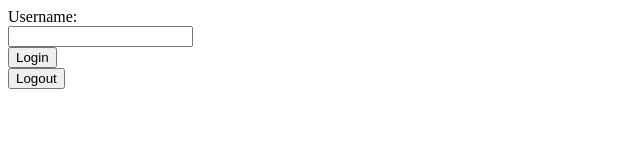
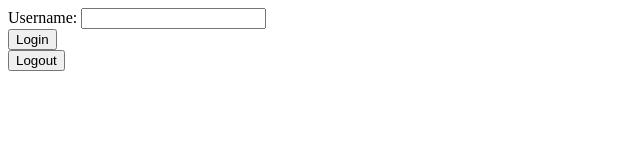
Before and after one commit to Zhusufeng/session-example, a website: page client/index.html in a window 1280 px wide. Shown: the whole page, without its empty margins (0-640 px from the left). Drawn offline with Linux system fonts and the light colour scheme.

Commit message:
Organize form, send form data with request

```diff
--- a/client/index.html
+++ b/client/index.html
@@ -5,24 +5,39 @@
     <meta charset="utf-8">
   </head>
   <body>
-    <form id="login-form">
-      <label>Username: </label><BR>
-      <input name="username" id="username" /><BR>
-      <button type="submit" name="login" id="login">Login</button>
+
+    <form id="login-form" name="login-form">
+      <div>
+        <label for="username">Username: </label>
+        <input type="text" name="username" id="username">
+      </div>
+      <input type="submit" name="login" id="login" value="Login">
     </form>
+
     <form id="logout-form">
-      <button type="submit" name="logout" id="login">Logout</button>
+      <input type="submit" name="logout" id="logout" value="Logout">
     </form>
+
     <script>
       const loginForm = document.getElementById('login-form');
       const logoutForm = document.getElementById('logout-form');
 
       function login(e) {
         e.preventDefault();
+
+        let data = {};
+        data.username = document.getElementById('username').value;
+        console.log(data);
+
+        let myHeaders = new Headers();
+        myHeaders.append('Content-Type', 'application/json');
+
         fetch('/login', {
           method: 'POST',
+          headers: myHeaders,
+          mode: 'cors',
           credentials: 'include',
-          body: loginForm
+          body: JSON.stringify(data)
         })
           .then((res) => {
             return res.json();
```
